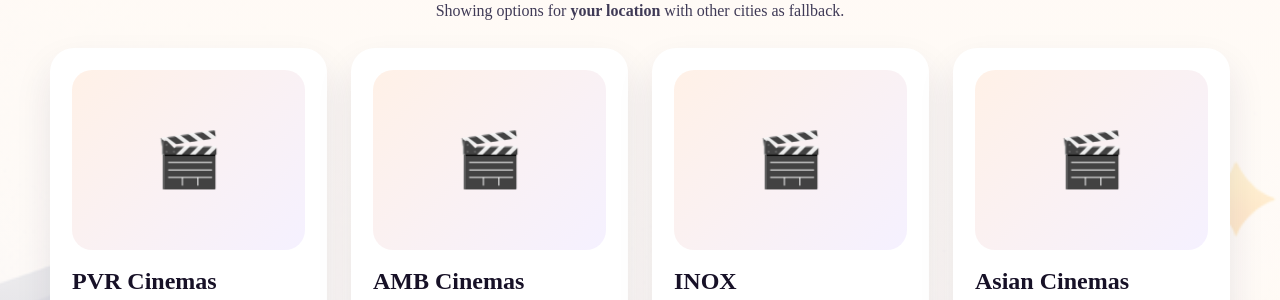
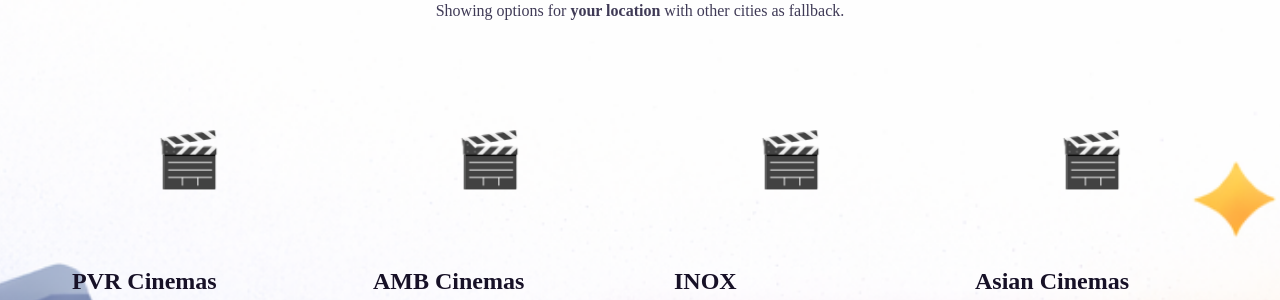
Before and after one commit to lvprasad-dev/univa-ticketing-platform, a Next.js app: page /movies in a window 1280 px wide. Shown: the part 299-599 px from the top of the page. Built offline with nearby package versions, Linux system fonts and the light colour scheme; no server answers; the database is empty.

Commit message:
Remove ticketing page white overlays

```diff
--- a/components/TicketingCategoryPage.tsx
+++ b/components/TicketingCategoryPage.tsx
@@ -232,7 +232,7 @@
         ...pageStyle,
         ...(backgroundImage
           ? {
-              backgroundImage: `linear-gradient(rgba(255, 248, 241, 0.76), rgba(255, 255, 255, 0.82)), url('${backgroundImage}')`,
+              backgroundImage: `url('${backgroundImage}')`,
               backgroundSize: "cover",
               backgroundPosition: "center top",
               backgroundRepeat: "no-repeat",
@@ -328,7 +328,7 @@
   marginTop: "55px",
   minHeight: "100vh",
   padding: "120px 32px 56px",
-  background: "linear-gradient(180deg, #fff8f1, #ffffff)",
+  background: "transparent",
 }
 
 const heroStyle = {
@@ -374,8 +374,8 @@
 const cardStyle = {
   padding: "22px",
   borderRadius: "24px",
-  background: "white",
-  boxShadow: "0 18px 36px rgba(37, 25, 77, 0.1)",
+  background: "transparent",
+  boxShadow: "none",
 }
 
 const posterStyle = {
@@ -385,7 +385,7 @@
   justifyContent: "center",
   borderRadius: "20px",
   marginBottom: "18px",
-  background: "linear-gradient(135deg, #fff1e7, #f5f1ff)",
+  background: "transparent",
 }
 
 const posterIconStyle = {
```
